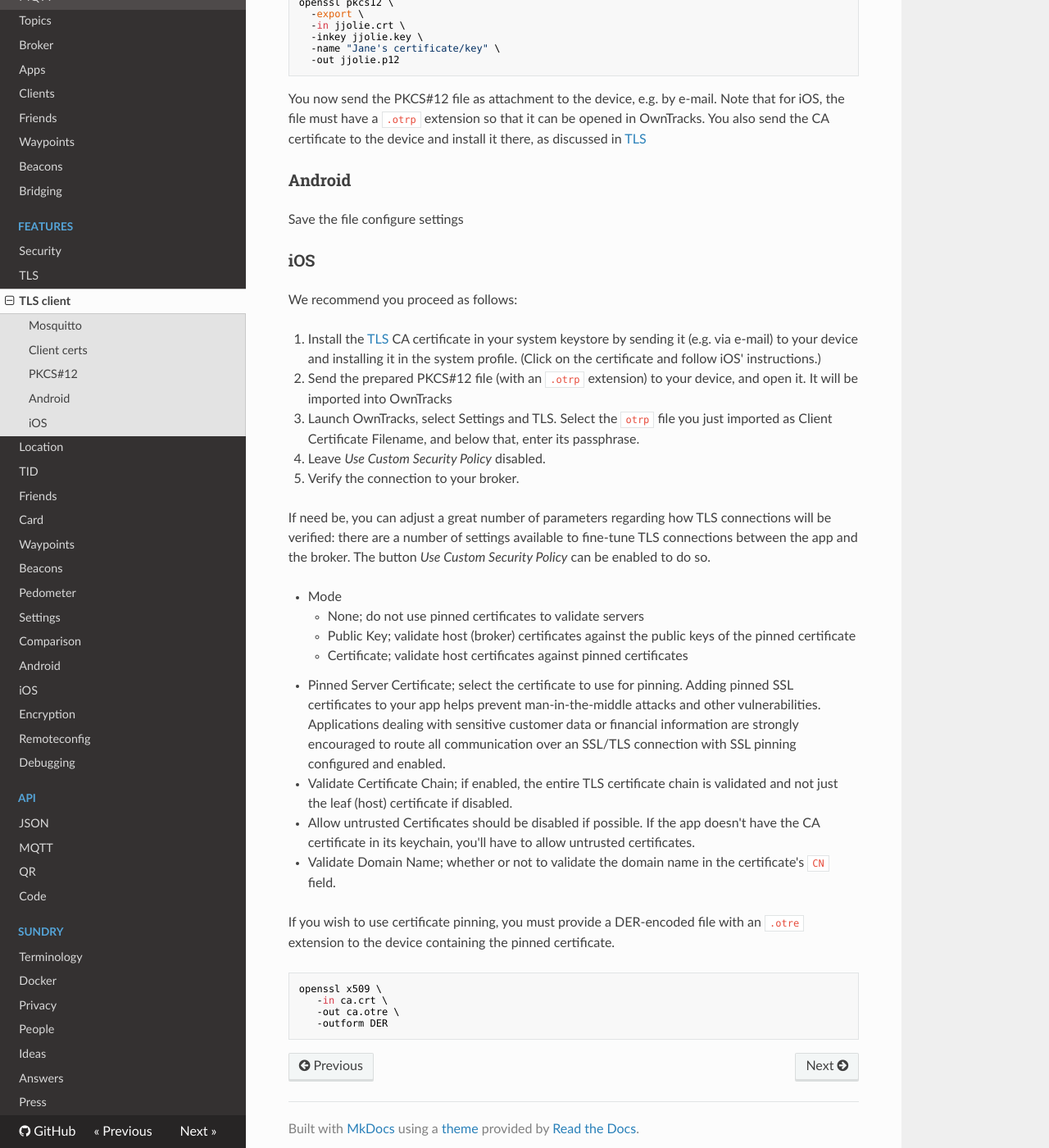
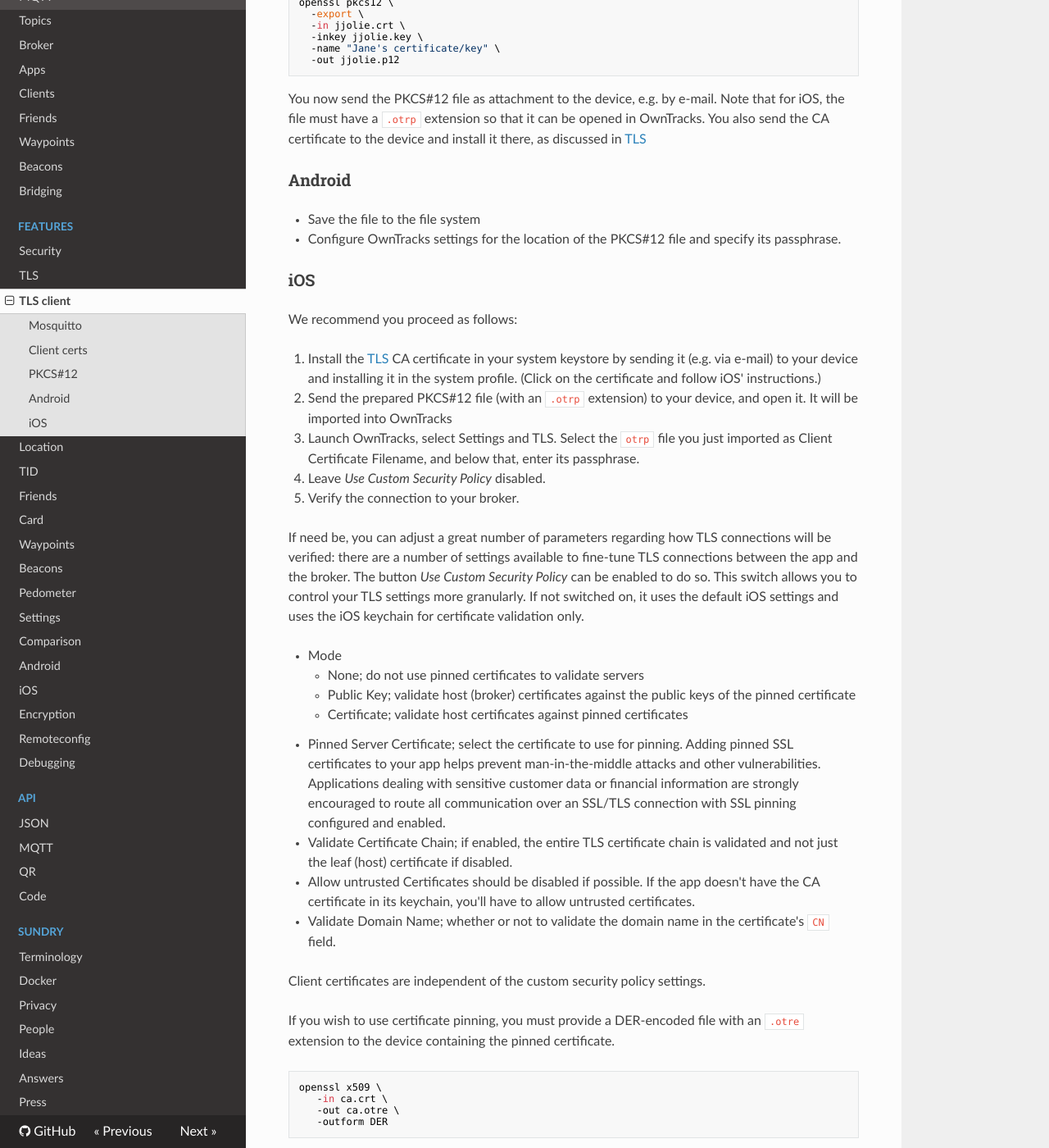
Before and after one commit to owntracks/booklet, an MkDocs documentation site: the page built from docs/features/tlscert.md, in a window 1280 px wide and 1400 px high, scrolled down 836 px. Shown: the whole window at 82% size. Built offline with MkDocs 1.6.1, drawn with Linux system fonts in a browser that asks for light colours; nearby versions of some CDN libraries; old or Windows-style settings are respelled for this version of MkDocs.

Commit message:
clarify client certs on iOS 	closes #17

````diff
--- a/docs/features/tlscert.md
+++ b/docs/features/tlscert.md
@@ -49,8 +49,8 @@ You also send the CA certificate to the device and install it there, as discusse
 
 ### Android
 
-Save the file
-configure settings
+* Save the file to the file system
+* Configure OwnTracks settings for the location of the PKCS#12 file and specify its passphrase.
 
 
 ### iOS
@@ -63,7 +63,7 @@ We recommend you proceed as follows:
 4. Leave _Use Custom Security Policy_ disabled.
 5. Verify the connection to your broker.
 
-If need be, you can adjust a great number of parameters regarding how TLS connections will be verified: there are a number of settings available to fine-tune TLS connections between the app and the broker. The button _Use Custom Security Policy_ can be enabled to do so.
+If need be, you can adjust a great number of parameters regarding how TLS connections will be verified: there are a number of settings available to fine-tune TLS connections between the app and the broker. The button _Use Custom Security Policy_ can be enabled to do so. This switch allows you to control your TLS settings more granularly. If not switched on, it uses the default iOS settings and uses the iOS keychain for certificate validation only.
 
 * Mode
     - None; do not use pinned certificates to validate servers
@@ -75,6 +75,8 @@ If need be, you can adjust a great number of parameters regarding how TLS connec
 * Allow untrusted Certificates should be disabled if possible. If the app doesn't have the CA certificate in its keychain, you'll have to allow untrusted certificates.
 * Validate Domain Name; whether or not to validate the domain name in the certificate's `CN` field.
 
+Client certificates are independent of the custom security policy settings.
+
 If you wish to use certificate pinning, you must provide a DER-encoded file with an `.otre` extension to the device containing the pinned certificate.
 
 ```bash
````
